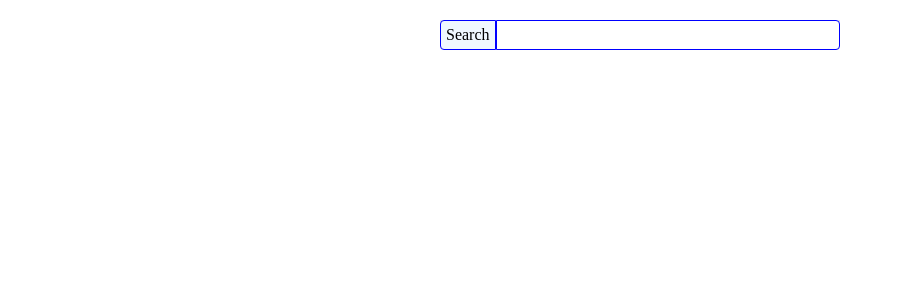
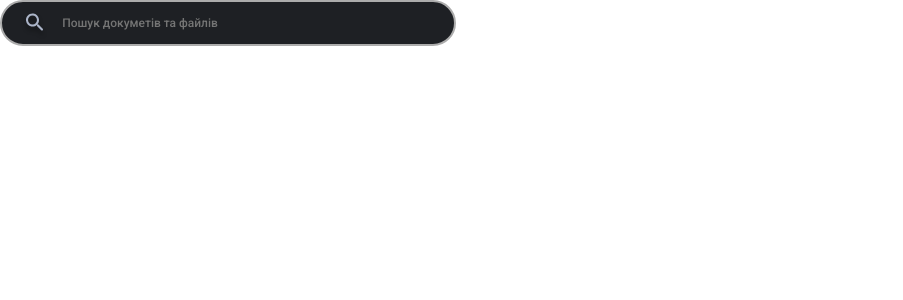
Before and after one commit to DudnikDanyil/Storage, a React (Create React App) app: page / in a window 1280 px wide. Shown: the top 300 px of the page, without its empty margins (0-903 px from the left). Built offline with nearby package versions, Linux system fonts and the light colour scheme.

Commit message:
search has been completed. Added accessibility, focus styling, added react hooks

```diff
--- a/src/components/Search/Search.scss
+++ b/src/components/Search/Search.scss
@@ -1,52 +1,90 @@
-._wrap{
-display: grid;
-place-items: center;
-margin: 20px 0 0 0;
+@import '../../../config.scss';
+@import url('https://fonts.googleapis.com/css2?family=Roboto:wght@500&display=swap');
+
+
+$vars: (
+    clr--plhl : white,
+    accent--clr--plhl:#fff,
+    fw--plhl : 500,
+    fs--plhl : 0.75rem,
+    ff--plhl : 'Roboto',
+    brd--radius : 30px,
+    clr--caret:#ACACAC,
+);
+:root {
+  @each $property, $value in $vars {
+    --#{$property}: #{$value};
+  }
 }
+
 .header__search{
-    width: clamp(200px, 50%, 400px);
-    display: flex;
+    width: clamp(0px, 50%, 28.5rem);
     position: relative;
 }
-.header__search-wrap{
-    display: flex;
-}
+
 .header__search-input
 {
     width: 100%;
-    border: 1px solid blue;
-    border-top-left-radius:0px;
-    border-bottom-left-radius:0px;
-    border-bottom-right-radius:4px;
-    border-top-right-radius:4px;
-    padding: 0 5px;
+    border:2px solid #ACACAC;
+    padding: 0.875rem 1.875rem 0.875rem 3.76rem;
+    @include var(border-radius, brd--radius);
+    @include var(font-family, ff--plhl);
+    @include var(font-weight, fw--plhl);
+    @include var(font-size, fs--plhl);
+    @include var(color, accent--clr--plhl);
+    background-color: #1E2024;
+    @include var(caret-color, clr--caret);
+    overflow: hidden;
+    text-overflow: ellipsis;
 }
-.header__search-label
-{
-    border: 1px solid blue;
-    padding: 5px;
-    border-top-left-radius:4px;
-    border-bottom-left-radius:4px;
-    background-color: aliceblue;
+
+
+  .header__search-input:focus
+  {
+    box-shadow: inset 0 0 7px 1px rgb(255,255,255,0.5);
+    outline: none;
+  }
+
+.search-icon__item{
+    position: absolute;
+    top: 50%;
+    left: 20px;
+    transform: translate(0,-50%);
+    padding: 1px 0 0 0;
 }
-.header__search-container
+.header__search-reset
 {
     position: absolute;
-    top: 0;
+    right: 10px;
+    top: 50%;
+    transform: translate(0,-50%);
+    background-color: transparent;
+    border: 0;
+    width: 20px;
+    height: 20px;
+    visibility: hidden;
+}
+.header__search-reset--show
+{
+    visibility: visible;
+}
+.header__search-reset::after{
+    content: '';
+    position: absolute;
+    top: 50%;
     left: 0;
-    background-color: rgba($color: #000000, $alpha: .1);
-    width: 100%;
-    border-bottom-right-radius:4px;
-    border-bottom-left-radius:4px;
-     z-index: -1;
-    min-height: 30px;
+    width: 14px;
+    height: 2px;
+    background-color: #fff;
+    transform: translate(0,-50%) rotate(-45deg);
 }
-.header__search-item
-{
-    margin: 10px 0 0 0;
-    padding: 5px;
+.header__search-reset::before{
+    content: '';
+    position: absolute;
+    top: 50%;
+    left: 0;
+    width: 14px;
+    height: 2px;
+    background-color: #fff;
+    transform: translate(0,-50%) rotate(45deg);
 }
-.header__search-item:first-child
-{
-    margin: 30px 0 0 0;
-}
--- a/src/components/Search/Search.tsx
+++ b/src/components/Search/Search.tsx
@@ -1,19 +1,42 @@
-import React, { useEffect, useState } from 'react';
+import React, { useEffect, useRef, useState } from 'react';
 import './Search.scss';
-
-type val = {
-  nameFile: string
-}[]
-
-let Search = () =>{
-    const [InputValue,setInputValue] = useState('')
-    const [value, setData] = useState<val>([]);
+import Icon from '../../../public/Search_icon.svg';
 
 
-    function getInputData(event:any): string {
-            setInputValue(event.target.value.trim())
-            return InputValue
+type Val = {nameFile: string}[]
+
+
+
+export default function Search () {
+
+    const [InputValue,setInputValue] = useState('')
+    const [value, setData] = useState<Val>([])
+    const [isActive,setIsActive] = useState(false)
+    let refBtn = useRef(null)
+
+   function getInputData(event: React.ChangeEvent<HTMLInputElement>): void {
+            setInputValue(event.target.value)
+
         }
+
+
+
+    useEffect(() => {
+      if(InputValue)
+    {
+      setIsActive(true)
+    }
+    else{
+      setIsActive(false)
+    }
+    refBtn.current.addEventListener('click', () => {
+      setIsActive(false)
+      refBtn.current.classList.remove('header__search-reset--show')
+    })
+  }, [InputValue]);
+
+
+
 
         useEffect(() => {
             if(InputValue !== '')
@@ -27,41 +50,22 @@ let Search = () =>{
             }
             fetchData();
           }}, [InputValue]);
-//    async function setInputData(value:string):Promise<any> {
-//         if(InputValue !== '')
-//            {
-//            let res = await fetch(`/api/search?value=${value}`)
-//             if (res.ok) {
-//                 const data = await res.json();
-//                 useEffect(() => {
-
-//                   }, [data]);
-//                 // let str:string = ''
-//                 // data.map(item =>{
-//                 //     str+=`<div className="header__search-item">${item.name}</div>`
-//                 //     document.querySelector('.header__search-container').innerHTML = str
-//                 // })
-//             }
-//            }
-        // }
-        // setInputData(InputValue)
 
 
 
 
   return (
-    <div className="_wrap">
         <div className="header__search">
-            <label className = "header__search-label" htmlFor="search">Search</label>
-            <input type="search" className = "header__search-input" id="search" onChange={getInputData}/>
-            <div className="header__search-container">
-            {value.map(item => (
-                      <div key={item.nameFile} className="header__search-item">{item.nameFile}</div>
-                    ))}
-            </div>
+        <form role="search" autoComplete='off'>
+              <img src={Icon} className='search-icon__item' alt="Іконка пошуку" />
+              <input type="text"
+                          placeholder = "Пошук докуметів та файлів"
+                          className = "header__search-input"
+                          id="search"
+                          onChange={getInputData}
+                          />
+            <button ref={refBtn} className={`header__search-reset ${isActive ? 'header__search-reset--show' : ''}`} type='reset'></button>
+          </form>
         </div>
-    </div>
   );
 }
-
-export default Search;
```
Also changed, not shown: public/Search_icon.svg (added), src/index.scss (line endings or trailing spaces).
